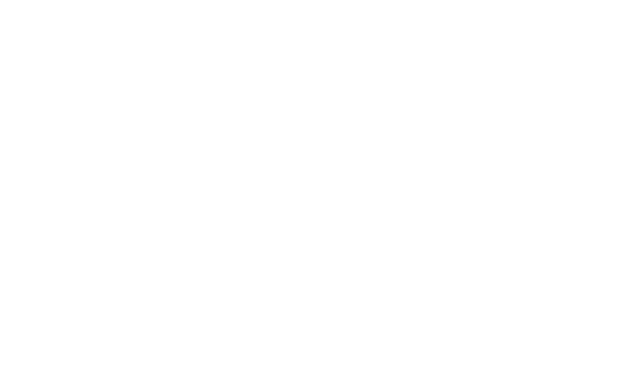
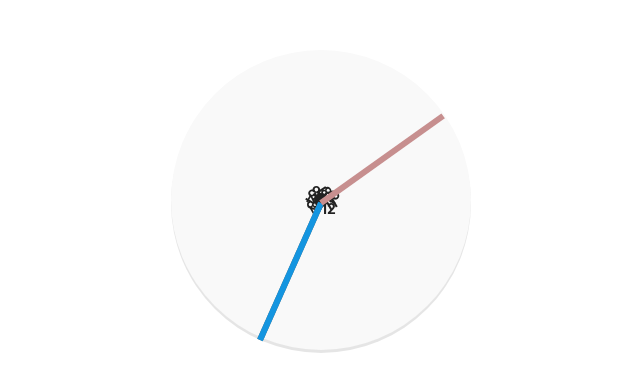
Before and after one commit to dbgautam7/cloudinary, a React (Create React App) app in the folder frontend/: page /clock in a window 1280 px wide. Before the commit this address had no page. Shown: the top 392 px of the page, without its empty margins (319-959 px from the left). Built offline with nearby package versions, Linux system fonts and the light colour scheme.

Commit message:
background color change using props passing and clock setup

```diff
--- a/frontend/src/components/routesHandler.js
+++ b/frontend/src/components/routesHandler.js
@@ -1,5 +1,7 @@
 import React from 'react'
 import { Routes, Route } from "react-router-dom"
+import Clock from '../containers/alarmClock/clock'
+import Parent from '../containers/props/parent'
 import UploadImageFromReactNode from './uploadImageFromReactNode'
 import UploadImageFromReactOnly from './uploadImageFromReactOnly'
 
@@ -9,6 +11,8 @@ const RoutesHandler = () => {
             <Routes>
                 <Route exact path="/" element={<UploadImageFromReactNode />} />
                 <Route exact path="/uploadImageFromReactOnly" element={<UploadImageFromReactOnly />} />
+                <Route exact path="/props" element={<Parent />} />
+                <Route exact path="/clock" element={<Clock />} />
             </Routes>
         </div>
     )
--- a/frontend/src/components/uploadImageFromReactNode.js
+++ b/frontend/src/components/uploadImageFromReactNode.js
@@ -14,7 +14,7 @@ const UploadImageFromReactNode = () => {
             .then(resp => resp.json())
             .then(data => {
                 console.log(data, "data")
-                setImage(data)
+                setImage(data.url)
             })
             .catch(err => console.log(err))
     }
@@ -28,7 +28,7 @@ const UploadImageFromReactNode = () => {
             </div>
             <div>
                 <h1>Uploaded image will be displayed here</h1>
-                <img src={`${image.url}? w=400 & h=300`} alt="img" />
+                <img src={`${image}? w=400 & h=300`} alt="img" />
             </div>
     </div>
   )
--- /dev/null
+++ b/frontend/src/containers/alarmClock/clock.css
@@ -0,0 +1,67 @@
+.clock {
+    width: 300px;
+    height: 300px;
+    background-color: #f9f9f9;
+    border-radius: 50%;
+    position: relative;
+    margin: 50px auto;
+    box-shadow: 0 3px 0 rgba(0, 0, 0, 0.1);
+  }
+
+  .hand {
+    width: 50%;
+    height: 6px;
+    position: absolute;
+    top: 50%;
+    transform-origin: 100%;
+    transform: rotate(90deg);
+    transition: all 0.05s;
+  }
+
+  .hour-hand {
+    background-color: #c78f8f;
+    z-index: 3;
+  }
+
+  .minute-hand {
+    background-color: #1495e0;
+    z-index: 2;
+  }
+
+  .second-hand {
+    background-color: #666;
+    z-index: 1;
+  }
+
+  .clock-face {
+    width: 100%;
+    height: 100%;
+    position: absolute;
+    top: 0;
+    left: 0;
+  }
+
+  .number {
+    width: 0;
+    height: 0;
+    position: absolute;
+    top: 50%;
+    left: 50%;
+    transform: translate(-50%, -50%);
+    text-align: center;
+    font-size: 14px;
+    font-weight: bold;
+    color: #222;
+  }
+
+  .number:before {
+    content: "";
+    display: block;
+    border-radius: 50%;
+    background-color: #222;
+    width: 8px;
+    height: 8px;
+    position: absolute;
+    top: -6px;
+    left: -6px;
+  }
--- /dev/null
+++ b/frontend/src/containers/alarmClock/clock.js
@@ -0,0 +1,59 @@
+import React, { useState, useEffect } from 'react';
+import './clock.css';
+
+const Clock = () => {
+
+    const [hour, setHour] = useState("");
+    const [minutes, setMinutes] = useState("");
+    const [seconds, setSeconds] = useState("");
+
+    useEffect(() => {
+        const updateClock = () => {
+            const date = new Date();
+
+            const hh = date.getHours() * 30;
+            const mm = date.getMinutes() * 6;
+            const ss = date.getSeconds() * 6;
+            console.log(date.getMinutes)
+
+            setHour(`rotateZ(${hh + mm / 12}deg)`);
+            setMinutes(`rotateZ(${mm}deg)`);
+            setSeconds(`rotateZ(${ss}deg)`);
+        };
+
+        updateClock();
+        const clockInterval = setInterval(updateClock, 1000);
+
+        return () => clearInterval(clockInterval);
+    }, []);
+
+    return (
+        <div className="clock">
+            <div
+                className="hand hour-hand"
+                style={{ transform: hour }}
+            ></div>
+            <div
+                className="hand minute-hand"
+                style={{ transform: minutes }}
+            ></div>
+            <div
+                className="hand second-hand"
+                style={{ transform: seconds }}
+            ></div>
+            <div className="clock-face">
+                {[...Array(12)].map((_, i) => (
+                    <div
+                        key={i}
+                        className="number"
+                        style={{ transform: `rotate(${(i + 1) * 30}deg)` }}
+                    >
+                        {i + 1}
+                    </div>
+                ))}
+            </div>
+        </div>
+    )
+}
+
+export default Clock;
--- /dev/null
+++ b/frontend/src/containers/props/child.js
@@ -0,0 +1,28 @@
+import React, { useState } from 'react'
+
+const Child = ({getColor}) => {
+
+  const [activeColor,setActiveColor]=useState("")
+
+  const handleColorChange=(e)=>{
+    const {value}=e.target
+    setActiveColor(value)
+    getColor(value)
+  }
+
+  return (
+    <div style={{ display: 'flex', justifyContent: 'center', alignItems: 'center', height: '100%', marginTop:"200px" }}>
+    <input
+      type="text"
+      placeholder='Enter color'
+      id="input"
+      onChange={handleColorChange}
+      value={activeColor}
+      style={{ width: '200px', textAlign: 'center', height:"30px" }}
+    />
+      <input type="color"value="#19D197" style={{ width: '20%', textAlign: 'center', height:"50vh", marginLeft:"30px" }} />
+  </div>
+  )
+}
+
+export default Child
--- /dev/null
+++ b/frontend/src/containers/props/parent.js
@@ -0,0 +1,22 @@
+import React, { useState } from 'react'
+import Child from './child'
+
+const Parent = () => {
+
+  const [color,setColor]=useState(null)
+
+  const getColor=(color)=>{
+    setColor(color)
+  }
+
+  return (
+    <div style={{padding:"20px", height:"100vh", width:"95vw", border:"2px solid red",
+    margin:"20px auto", backgroundColor:`${color}`}}>
+       <div style={{margin:"auto"}}>
+        <Child getColor={getColor} />
+       </div>
+    </div>
+  )
+}
+
+export default Parent
```
